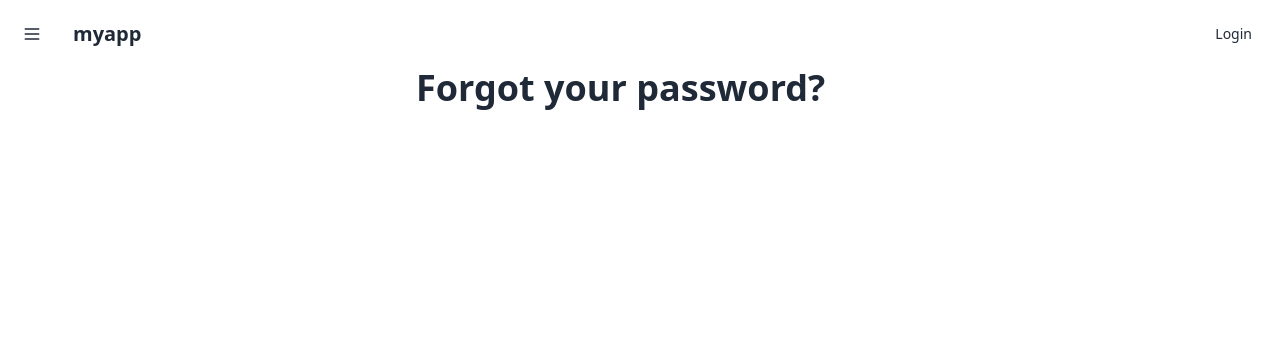
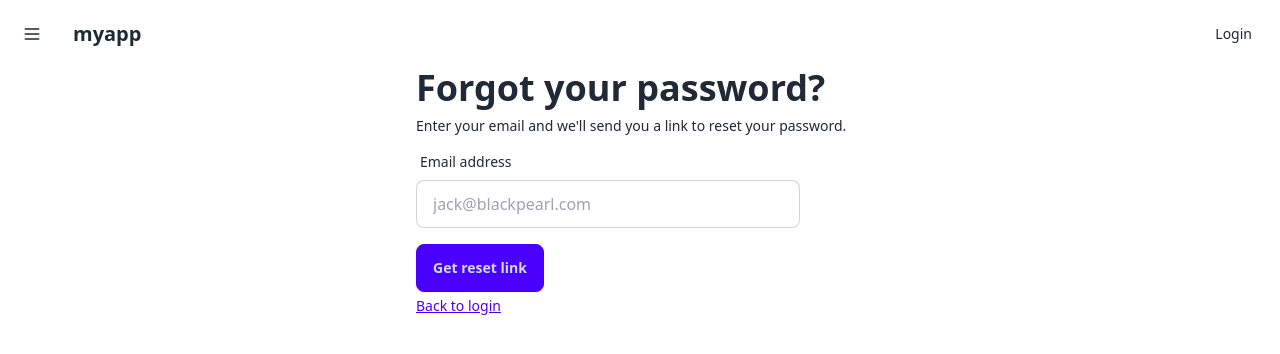
Before and after one commit to aktsbot/react-boilerplate, a React (Vite) app: page /forgot-password in a window 1280 px wide. Shown: the top 354 px of the page. Built offline with nearby package versions, Linux system fonts and the light colour scheme.

Commit message:
forgot password done

```diff
--- a/src/App.tsx
+++ b/src/App.tsx
@@ -7,6 +7,7 @@ import RequireAuth from "@/components/require-auth";
 import AppInit from "@/components/app-init";
 
 import HomePage from "@/pages/home";
+import NotFoundPage from "@/pages/not-found";
 const LoginPage = lazy(() => import("@/pages/login"));
 const ForgotPasswordPage = lazy(() => import("@/pages/forgot-password"));
 const LogoutPage = lazy(() => import("@/pages/logout"));
@@ -37,6 +38,8 @@ const AppRouter = () => {
               }
             />
           </Route>
+          {/* 404 */}
+          <Route path="*" element={<NotFoundPage />} />
         </Routes>
       </Suspense>
     </BrowserRouter>
--- a/src/api/auth.ts
+++ b/src/api/auth.ts
@@ -1,8 +1,11 @@
 import { AxiosRequestConfig } from "axios";
 import http from "./http";
 
-import { TSignupSchema } from "@/lib/schemas/signup";
-import { TLoginSchema } from "@/lib/schemas/login";
+import {
+  TSignupSchema,
+  TLoginSchema,
+  TForgotPasswordSchema,
+} from "@/lib/schemas/auth";
 
 type TLoginPayload = TLoginSchema;
 export const api_login = (payload: TLoginPayload) => {
@@ -25,3 +28,8 @@ export const api_token = () => {
 export const api_userinfo = ({ cancelToken }: AxiosRequestConfig) => {
   return http.get("/auth/user-info", { cancelToken });
 };
+
+type TForgotPasswordPayload = TForgotPasswordSchema;
+export const api_forgotpassword = (payload: TForgotPasswordPayload) => {
+  return http.post("/auth/forgot-password", payload);
+};
--- a/src/lib/schemas/signup.ts
+++ b/src/lib/schemas/auth.ts
@@ -1,4 +1,17 @@
 import { z } from "zod";
+
+export const ForgotPasswordSchema = z.object({
+  email: z.string().email("Please enter an email address"),
+});
+
+export type TForgotPasswordSchema = z.infer<typeof ForgotPasswordSchema>;
+
+export const LoginSchema = z.object({
+  email: z.string().email("Please enter an email address"),
+  password: z.string().min(1, "Please enter a password"),
+});
+
+export type TLoginSchema = z.infer<typeof LoginSchema>;
 
 export const SignupSchema = z
   .object({
--- a/src/lib/schemas/login.ts
+++ /dev/null
@@ -1,8 +0,0 @@
-import { z } from "zod";
-
-export const LoginSchema = z.object({
-  email: z.string().email("Please enter an email address"),
-  password: z.string().min(1, "Please enter a password"),
-});
-
-export type TLoginSchema = z.infer<typeof LoginSchema>;
--- a/src/pages/forgot-password.tsx
+++ b/src/pages/forgot-password.tsx
@@ -1,12 +1,89 @@
+import { useForm } from "react-hook-form";
+import { zodResolver } from "@hookform/resolvers/zod";
+import { Link, Navigate } from "react-router";
+
+import {
+  ForgotPasswordSchema,
+  TForgotPasswordSchema,
+} from "@/lib/schemas/auth";
+
+import Loading from "@/components/loading";
 import PageTitle from "@/components/page-title";
+import { InputText } from "@/components/inputs";
+import { logger } from "@/utils";
+import { api_forgotpassword } from "@/api/auth";
+
+import useAuthStore from "@/store/auth";
+import useGeneralStore from "@/store/general";
 
 export const ForgotPasswordPage = () => {
+  const { isLoggedIn } = useAuthStore();
+  const { addAlertMessage } = useGeneralStore();
+
+  const {
+    register,
+    handleSubmit,
+    formState: { errors, isSubmitting },
+    reset,
+  } = useForm<TForgotPasswordSchema>({
+    resolver: zodResolver(ForgotPasswordSchema),
+  });
+
+  const onSubmit = async (data: TForgotPasswordSchema) => {
+    const payload = {
+      ...data,
+    };
+    try {
+      const { data: apiData } = await api_forgotpassword(payload);
+      addAlertMessage({
+        text: apiData.message,
+        type: "info",
+      });
+      reset();
+    } catch (error) {
+      logger(error);
+    }
+  };
+
+  if (isLoggedIn) {
+    return <Navigate to="/" />;
+  }
+
   return (
     <>
       <PageTitle title="Forgot password" />
       <div className="flex flex-col h-full items-center justify-center">
         <div className="w-full sm:max-w-md">
           <h1 className="text-4xl font-bold">Forgot your password?</h1>
+          <p className="mt-2 text-sm">
+            Enter your email and we'll send you a link to reset your password.
+          </p>
+          <form onSubmit={handleSubmit(onSubmit)} className="mt-2">
+            {/* email */}
+            <InputText
+              type="email"
+              label="Email address"
+              placeholder="jack@blackpearl.com"
+              fullWidth
+              hookFormRegister={register("email")}
+              error={errors.email?.message}
+            />
+            <div className="mt-4">
+              <button
+                className="btn btn-primary"
+                type="submit"
+                disabled={isSubmitting}
+              >
+                {isSubmitting && <Loading />}
+                Get reset link
+              </button>
+              <p className="text-sm mt-1">
+                <Link className="link link-primary" to="/login">
+                  Back to login
+                </Link>
+              </p>
+            </div>
+          </form>
         </div>
       </div>
     </>
--- a/src/pages/login.tsx
+++ b/src/pages/login.tsx
@@ -6,7 +6,7 @@ import PageTitle from "@/components/page-title";
 import { InputText } from "@/components/inputs";
 import Loading from "@/components/loading";
 
-import { LoginSchema, TLoginSchema } from "@/lib/schemas/login";
+import { LoginSchema, TLoginSchema } from "@/lib/schemas/auth";
 import { api_login } from "@/api/auth";
 import { logger } from "@/utils";
 
--- /dev/null
+++ b/src/pages/not-found.tsx
@@ -0,0 +1,26 @@
+import { Link } from "react-router";
+
+import PageTitle from "@/components/page-title";
+
+export const NotFoundPage = () => {
+  return (
+    <>
+      <PageTitle title="Page not found" />
+      <div className="flex flex-col h-full items-center justify-center">
+        <div className="w-full sm:max-w-md mt-6">
+          <h1 className="text-4xl font-bold">That's a 404</h1>
+          <p className="pt-2">We can't find what you were looking for.</p>
+          <p>
+            Go to the{" "}
+            <Link to="/" className="link link-primary">
+              homepage
+            </Link>
+            .
+          </p>
+        </div>
+      </div>
+    </>
+  );
+};
+
+export default NotFoundPage;
--- a/src/pages/signup.tsx
+++ b/src/pages/signup.tsx
@@ -7,7 +7,7 @@ import PageTitle from "@/components/page-title";
 import { InputText } from "@/components/inputs";
 import Loading from "@/components/loading";
 
-import { SignupSchema, TSignupSchema } from "@/lib/schemas/signup";
+import { SignupSchema, TSignupSchema } from "@/lib/schemas/auth";
 import { api_signup } from "@/api/auth";
 import { logger } from "@/utils";
 
```
